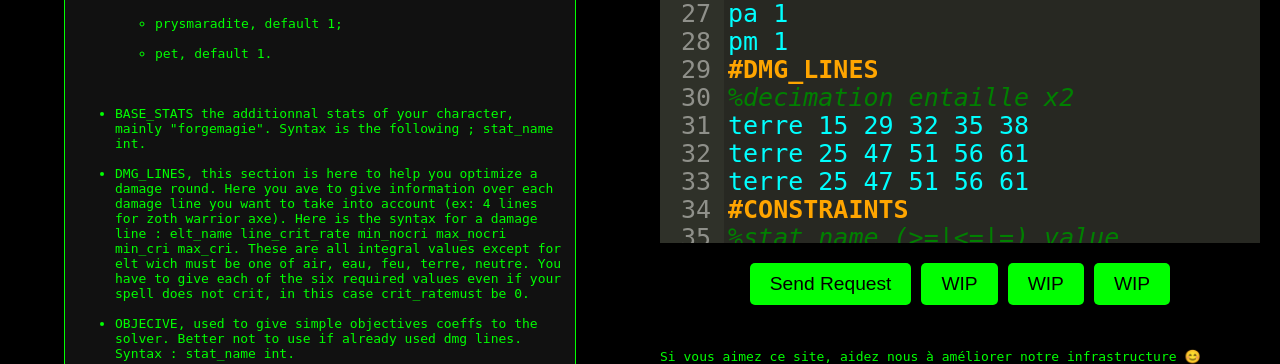
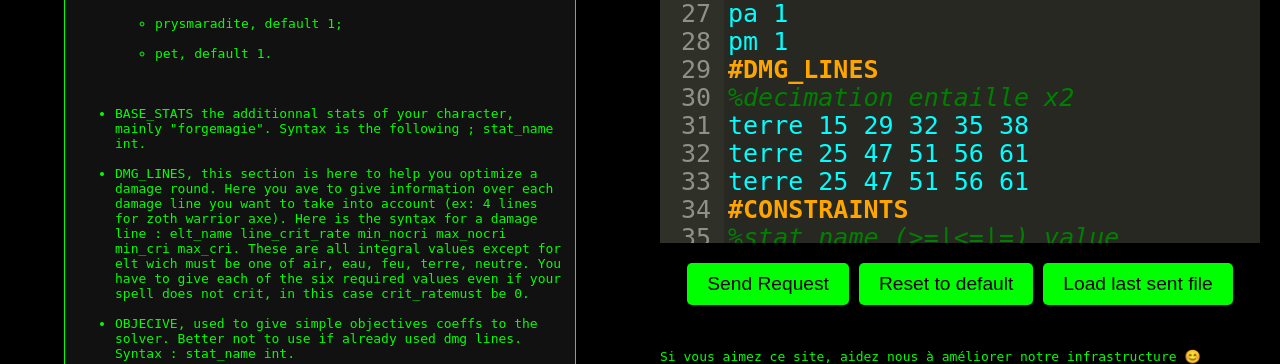
Before and after one commit to lucas971/Dofweb, a Node server app: page / in a window 1280 px wide. Shown: the part 889-1253 px from the top of the page. Run offline with Node 20, Linux system fonts and the light colour scheme; some libraries are stand-ins or nearby versions.

Commit message:
save session

```diff
--- a/Dofweb/public/javascripts/configTextboxManager.js
+++ b/Dofweb/public/javascripts/configTextboxManager.js
@@ -1,13 +1,26 @@
 // JavaScript to handle POST request
 document.getElementById("submitBtn").addEventListener("click", function() {
     var textValue = editor.getValue();  // Use the 'editor' variable to get the content
-
+    localStorage.setItem('lastText', textValue);
     // Hide the submit button after the click
     document.getElementById("submitBtn").style.display = 'none';
     document.getElementById("resultParagraphLink").innerText = "";
     document.getElementById("resultParagraphScore").innerText = "";
     // Send the POST request with the value of the Ace editor
     handleCompute(textValue);
+});
+
+function TrySetLastValue(){
+    let textValue = localStorage.getItem("lastText")
+    if (textValue){
+        editor.setValue(textValue)
+    }
+}
+document.getElementById("lastSentBtn").addEventListener("click", function(){
+    TrySetLastValue()
+})
+document.getElementById("resetBtn").addEventListener("click", function() {
+    editor.setValue(baseInput.text)
 });
 
 async function handleCompute(textValue) {
@@ -56,7 +69,6 @@ document.addEventListener('DOMContentLoaded', () => {
     const contents = document.querySelectorAll('.tab-content');
 
     tabs.forEach(tab => {
-        console.log(tab.innerHTML)
         tab.addEventListener('click', () => {
             // Remove active class from all tabs
             tabs.forEach(t => t.classList.remove('active'));
@@ -71,3 +83,5 @@ document.addEventListener('DOMContentLoaded', () => {
         });
     });
 });
+
+TrySetLastValue()
--- a/Dofweb/views/index.jade
+++ b/Dofweb/views/index.jade
@@ -1,6 +1,9 @@
 extends layout
 
 block content
+  script.
+    const baseInput= !{JSON.stringify({text: defaultText})};
+
   .left
     h1 Bienvenue chez Roxfus. Le meilleur stuff, pour les meilleurs joueurs.
   .right
@@ -63,9 +66,8 @@ block content
       editor.moveCursorTo(0, 0);
     .button-container
       button(id="submitBtn") Send Request
-      button(id="button2") WIP
-      button(id="button3") WIP
-      button(id="button4") WIP
+      button(id="resetBtn") Reset to default
+      button(id="lastSentBtn") Load last sent file
     a(id="resultParagraphLink" target="_blank")
     h3(id="resultParagraphScore")
     p Si vous aimez ce site, aidez nous à améliorer notre infrastructure 😊
```
